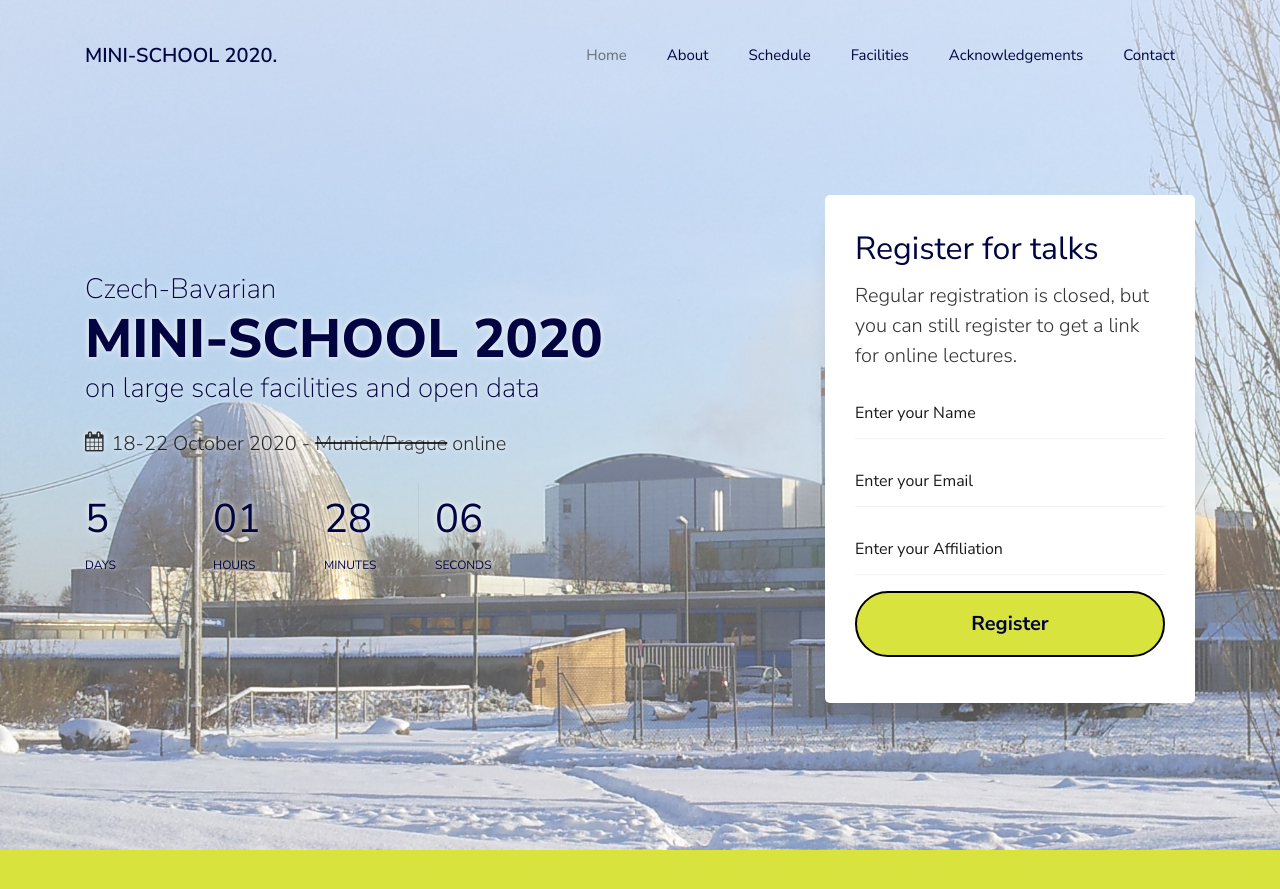
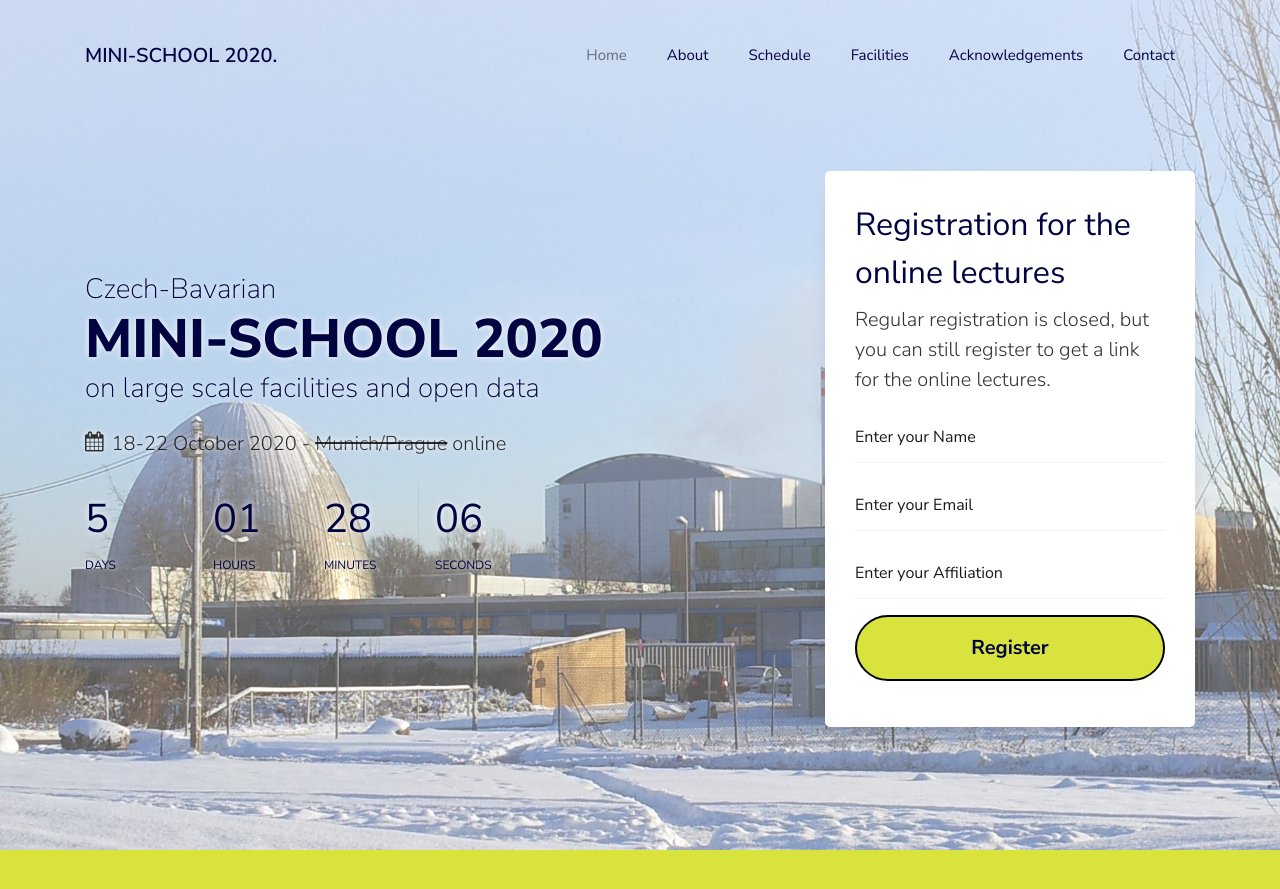
Before and after one commit to me2d09/minischool, a Jekyll site: the page built from index.md, in a window 1280 px wide and 900 px high. Shown: the top 889 px of the window. Built offline with Jekyll 4.4.1, drawn with Linux system fonts in a browser that asks for light colours; some web fonts are replaced.

Commit message:
Update main.html

```diff
--- a/_layouts/main.html
+++ b/_layouts/main.html
@@ -66,8 +66,8 @@
           <div class="col-lg-2 col"></div>
           <div class="col-lg-4 col-md-6 mt-0 mt-md-5">
 			<form action="https://formspree.io/xwkraqwl" method="POST" class="request-form ftco-animate">
-				  <h2>Register for talks</h2>
-				  <p>Regular registration is closed, but you can still register to get a link for online lectures.</p>
+				  <h2>Registration for the online lectures</h2>
+				  <p>Regular registration is closed, but you can still register to get a link for the online lectures.</p>
 	    				<div class="form-group">
 	    					<input type="text" name="name" class="form-control" placeholder="Enter your Name">
 	    				</div>
```
